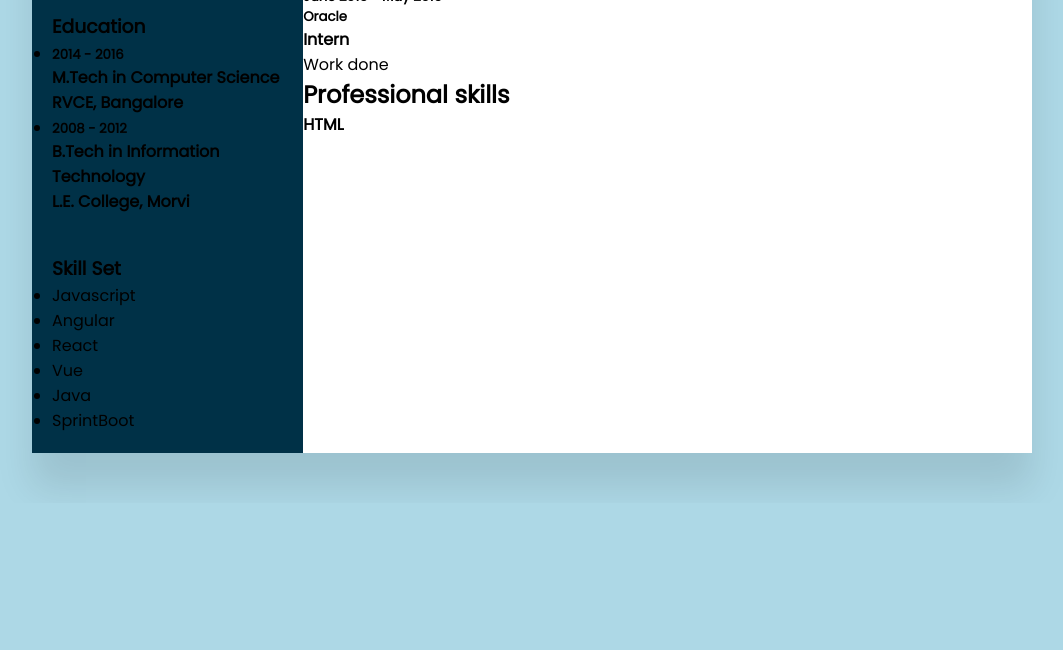
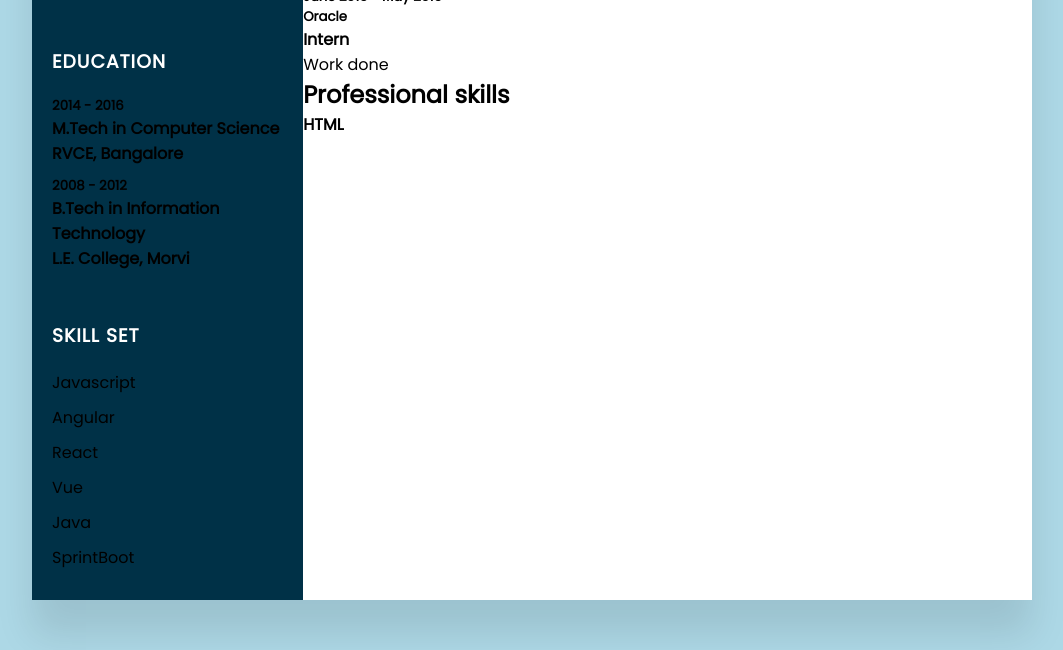
Before and after one commit to AbhishekKrTiwari/MyResume, a plain HTML site: page index.html in a window 1280 px wide. Shown: the part 503-1153 px from the top of the page, without its empty margins (108-1171 px from the left). Before the commit the page ends 1006 px from the top, so only its background shows below. Drawn offline with Linux system fonts and the light colour scheme.

Commit message:
Update style.css

```diff
--- a/style.css
+++ b/style.css
@@ -46,3 +46,23 @@ body {
 .contactInfo {
     padding-top: 40px;
 }
+
+
+.title {
+    color: #fff;
+    text-transform: uppercase;
+    font-weight: 600;
+    letter-spacing: 1px;
+    margin-bottom: 20px;
+}
+
+.contactInfo ul {
+    position: relative
+}
+
+.contactInfo ul li {
+    position: relative;
+    list-style: none;
+    margin: 10px 0;
+    cursor: pointer;
+}
```
